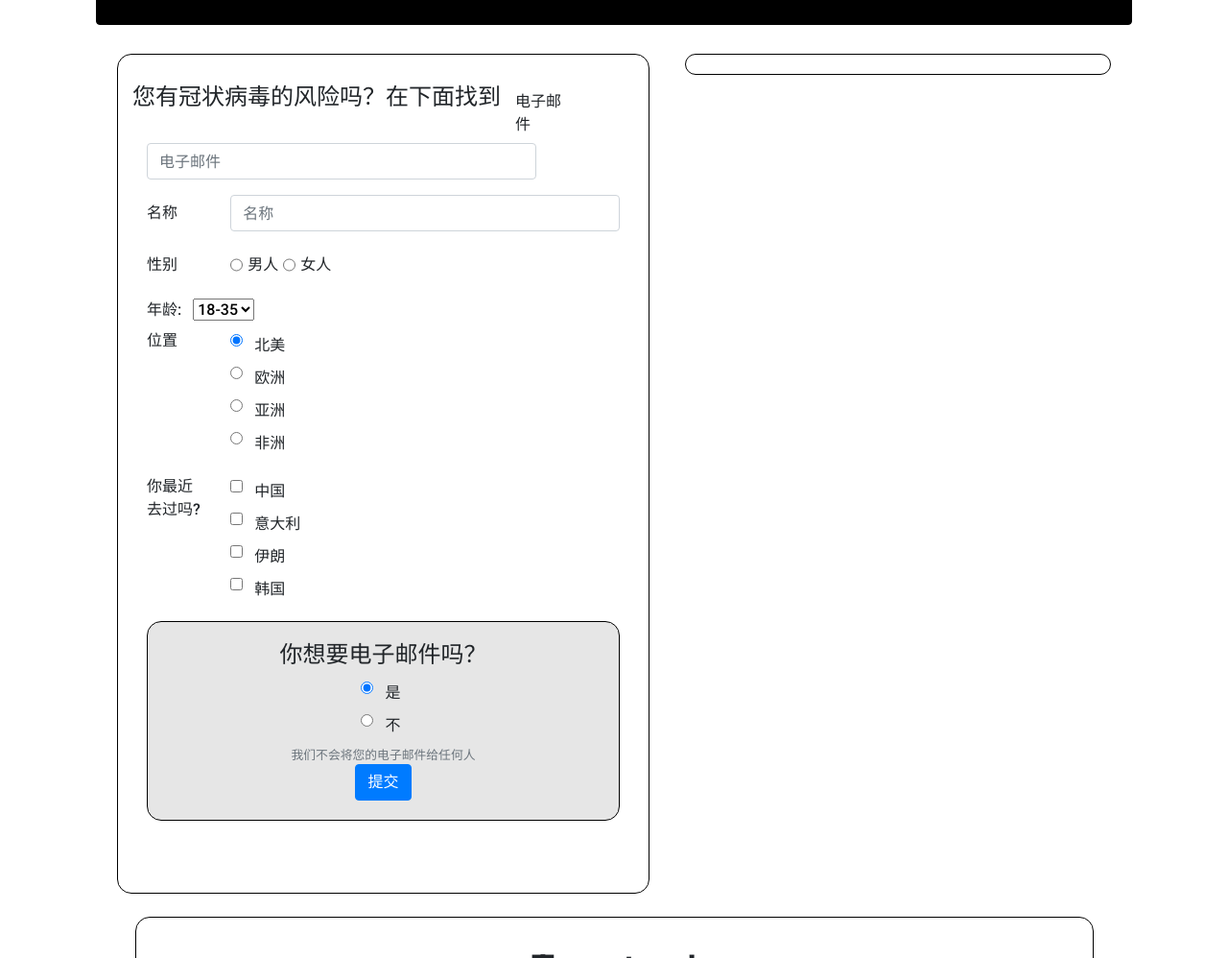
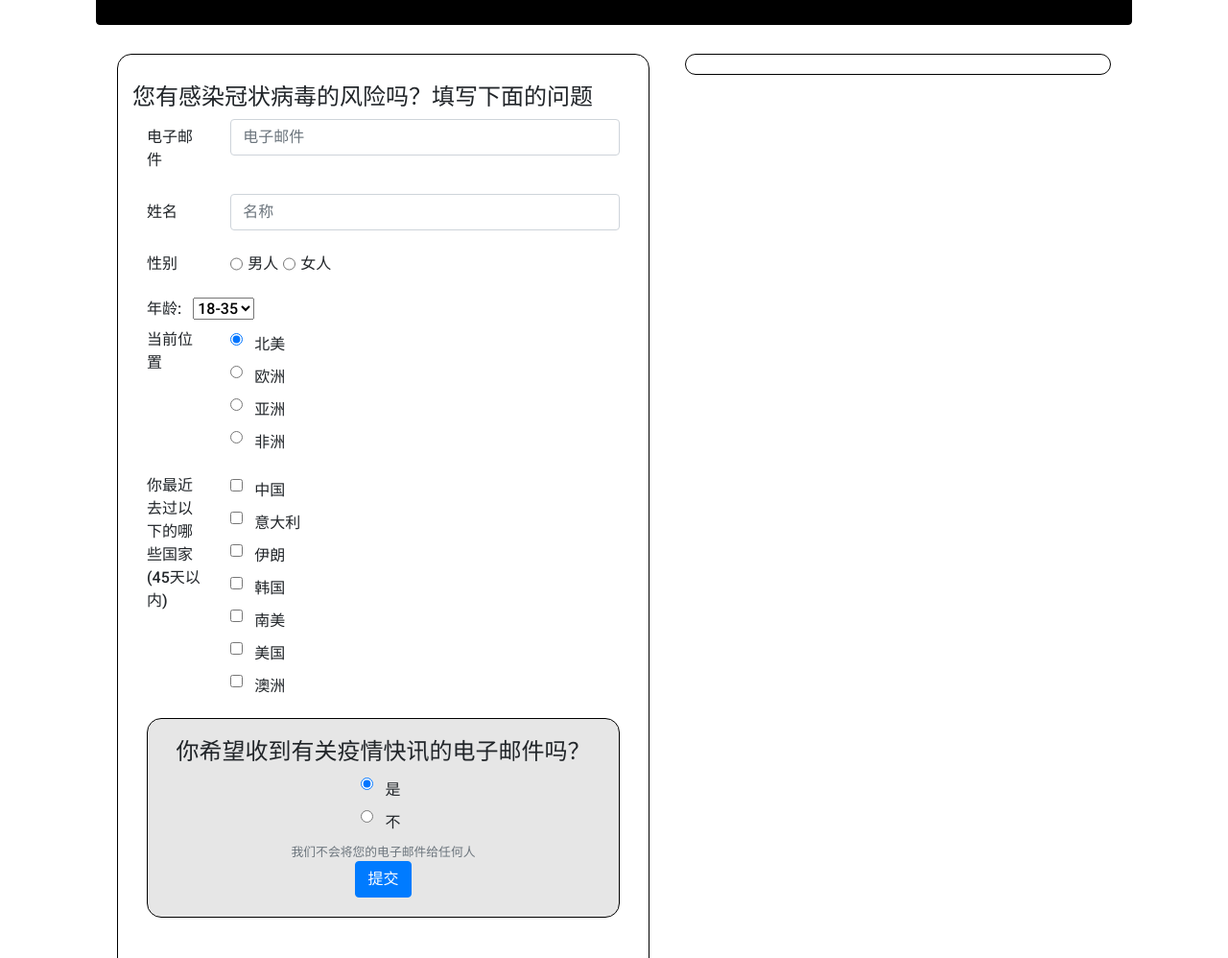
Before and after one commit to paulrjones/outbreakStatus, a website: page public/zh.html in a window 1280 px wide. Shown: the part 250-1248 px from the top of the page at 96% size. Drawn offline with nearby package versions, Linux system fonts and the light colour scheme; a web font is replaced by a local one.

Commit message:
Update wording

```diff
--- a/public/zh.html
+++ b/public/zh.html
@@ -4,7 +4,7 @@
 <head>
   <meta charset="UTF-8">
   <meta name="viewport" content="width=device-width, initial-scale=1.0">
-  <title>爆发状态</title>
+  <title>新冠状肺炎爆发状况</title>
   <link rel="stylesheet" href="https://maxcdn.bootstrapcdn.com/bootstrap/4.2.1/css/bootstrap.min.css"
     integrity="sha384-GJzZqFGwb1QTTN6wy59ffF1BuGJpLSa9DkKMp0DgiMDm4iYMj70gZWKYbI706tWS" crossorigin="anonymous" />
   <link href="http://maxcdn.bootstrapcdn.com/font-awesome/4.1.0/css/font-awesome.min.css" rel="stylesheet" />
@@ -85,7 +85,7 @@
             <form class="risk-form">
               <div class="form-group row ">
 
-                <h4>您有冠状病毒的风险吗？在下面找到</h4>
+                <h4>您有感染冠状病毒的风险吗？填写下面的问题</h4>
                 <br>
 
                 <label for="inputEmail3" class="col-sm-2 col-form-label">电子邮件</label>
@@ -94,7 +94,7 @@
                 </div>
               </div>
               <div class="form-group row">
-                <label for="inputName" class="col-sm-2 col-form-label">名称</label>
+                <label for="inputName" class="col-sm-2 col-form-label">姓名</label>
                 <div class="col-sm-10">
                   <input type="text" class="form-control" id="inputName" placeholder="名称">
                 </div>
@@ -128,7 +128,7 @@
 
               <fieldset class="form-group">
                 <div class="row">
-                  <legend class="col-form-label col-sm-2 pt-0">位置</legend>
+                  <legend class="col-form-label col-sm-2 pt-0">当前位置</legend>
                   <div class="col-sm-10">
                     <div class="form-check">
                       <input class="form-check-input" type="radio" name="gridRadios" id="gridRadios1" value="option1"
@@ -159,7 +159,7 @@
                 </div>
               </fieldset>
               <div class="form-group row">
-                <div class="col-sm-2">你最近去过吗?</div>
+                <div class="col-sm-2">你最近去过以下的哪些国家(45天以内)</div>
                 <div class="col-sm-10">
                   <div class="form-check">
                     <input class="form-check-input" type="checkbox" value="" id="defaultCheck1">
@@ -185,6 +185,24 @@
                         韩国
                     </label>
                   </div>
+                  <div class="form-check">
+                    <input class="form-check-input" type="checkbox" value="" id="defaultCheck1">
+                    <label class="form-check-label" for="defaultCheck1">
+                        南美
+                    </label>
+                  </div>
+                  <div class="form-check">
+                    <input class="form-check-input" type="checkbox" value="" id="defaultCheck1">
+                    <label class="form-check-label" for="defaultCheck1">
+                      美国
+                    </label>
+                  </div>
+                  <div class="form-check">
+                    <input class="form-check-input" type="checkbox" value="" id="defaultCheck1">
+                    <label class="form-check-label" for="defaultCheck1">
+                      澳洲
+                    </label>
+                  </div>
                 </div>
               </div>
 <!--
@@ -195,7 +213,7 @@
 
           <div class="sign-up">
             <form class="sign-up">
-              <h4>你想要电子邮件吗？            </h4>
+              <h4>你希望收到有关疫情快讯的电子邮件吗？            </h4>
               <div class="form-check">
                 <input class="form-check-input" type="radio" name="exampleRadios" id="exampleRadios1" value="option1" checked>
                 <label class="form-check-label" for="exampleRadios1">
```
Also changed, not shown: public/index.html (+11 -5 lines).
